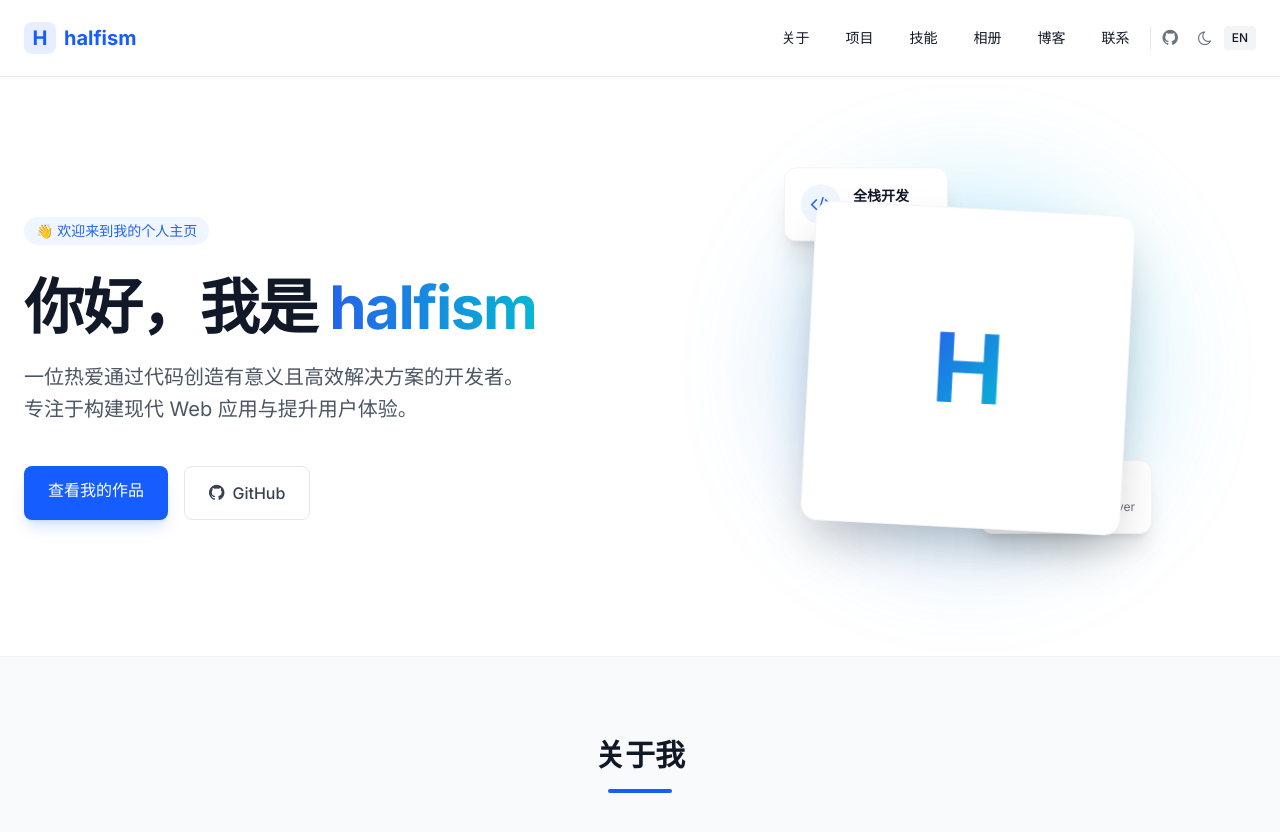
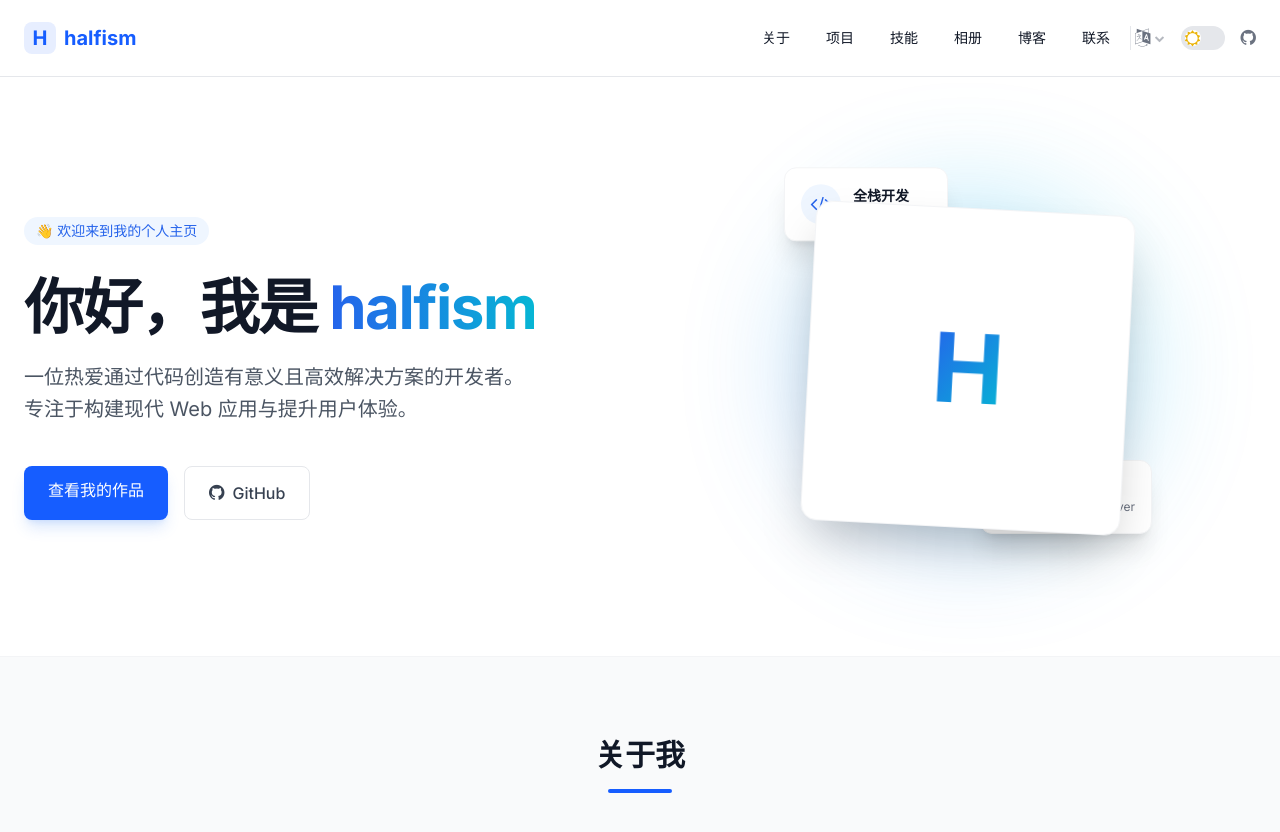
Before and after one commit to halfism/halfism.github.io, a Jekyll site: the page built from index.html, in a window 1280 px wide and 900 px high. Shown: the top 832 px of the window. Built offline with Jekyll 4.4.1, drawn with Linux system fonts in a browser that asks for light colours; nearby versions of some CDN libraries.

Commit message:
update halfism.github.io

```diff
--- a/_includes/header.html
+++ b/_includes/header.html
@@ -29,27 +29,39 @@
 
                 <div class="h-6 w-px bg-gray-200 dark:bg-gray-700 mx-2"></div>
 
-                <a href="https://github.com/{{ site.github_username }}" target="_blank" class="p-2 text-gray-500 hover:text-primary transition-colors">
-                    <i class="fa fa-github text-lg"></i>
-                </a>
+                <div class="flex items-center gap-4">
+                    <!-- Language Switcher Dropdown -->
+                    <div class="relative group">
+                        <button class="flex items-center text-gray-500 hover:text-gray-900 dark:hover:text-gray-300 transition-colors focus:outline-none py-2">
+                            <i class="fa fa-language text-lg" aria-hidden="true"></i>
+                            <i class="fa fa-chevron-down ml-1 text-[10px] opacity-50"></i>
+                        </button>
 
-                <button id="theme-toggle" onclick="toggleTheme()" class="p-2 text-gray-500 hover:text-yellow-500 transition-colors">
-                    <i id="theme-icon" class="fa fa-moon-o"></i>
-                </button>
+                        <!-- Dropdown Menu -->
+                        <div class="absolute right-0 mt-0 w-32 bg-white dark:bg-[#161b22] border border-gray-200 dark:border-gray-700 rounded-md shadow-lg py-1 hidden group-hover:block z-50">
+                            <a href="/" class="block px-4 py-2 text-sm text-gray-700 dark:text-gray-300 hover:bg-gray-100 dark:hover:bg-gray-800 flex justify-between items-center">
+                                简体中文
+                                {% unless page.lang == 'en' %}<i class="fa fa-check text-primary text-xs"></i>{% endunless %}
+                            </a>
+                            <a href="/index_en.html" class="block px-4 py-2 text-sm text-gray-700 dark:text-gray-300 hover:bg-gray-100 dark:hover:bg-gray-800 flex justify-between items-center">
+                                English
+                                {% if page.lang == 'en' %}<i class="fa fa-check text-primary text-xs"></i>{% endif %}
+                            </a>
+                        </div>
+                    </div>
 
-                {% if page.lang %}
-                <div class="flex items-center ml-2">
-                    {% if page.lang == "en" %}
-                    <a href="/index_zh.html" class="text-xs font-medium px-2 py-1 rounded bg-gray-100 dark:bg-gray-800 hover:bg-gray-200 dark:hover:bg-gray-700 transition-colors">
-                        中文
+                    <!-- Theme Toggle Switch -->
+                    <button onclick="toggleTheme()" class="relative inline-flex items-center h-6 rounded-full w-11 bg-gray-200 dark:bg-gray-700 transition-colors focus:outline-none" aria-label="Toggle Dark Mode">
+                        <span class="sr-only">Toggle Dark Mode</span>
+                        <span id="theme-switch-knob" class="inline-block w-4 h-4 transform bg-white rounded-full transition-transform duration-200 ease-in-out translate-x-1 flex items-center justify-center">
+                             <i id="theme-switch-icon" class="fa fa-sun-o text-[10px] text-yellow-500"></i>
+                        </span>
+                    </button>
+
+                    <a href="https://github.com/{{ site.github_username }}" target="_blank" class="text-gray-500 hover:text-gray-900 dark:hover:text-gray-300 transition-colors">
+                        <i class="fa fa-github text-lg"></i>
                     </a>
-                    {% else %}
-                    <a href="/index_en.html" class="text-xs font-medium px-2 py-1 rounded bg-gray-100 dark:bg-gray-800 hover:bg-gray-200 dark:hover:bg-gray-700 transition-colors">
-                        EN
-                    </a>
-                    {% endif %}
                 </div>
-                {% endif %}
             </div>
 
             <!-- Mobile Menu Button -->
--- a/_layouts/default.html
+++ b/_layouts/default.html
@@ -81,6 +81,8 @@
             const themeIcon = document.getElementById('theme-icon');
             const themeIconMobile = document.getElementById('theme-icon-mobile');
             const themeIconFooter = document.getElementById('theme-icon-footer');
+            const themeSwitchKnob = document.getElementById('theme-switch-knob');
+            const themeSwitchIcon = document.getElementById('theme-switch-icon');
 
             if (themeIcon) {
                 themeIcon.className = theme === 'light' ? 'fa fa-moon-o' : 'fa fa-sun-o';
@@ -92,6 +94,21 @@
 
             if (themeIconFooter) {
                 themeIconFooter.className = theme === 'light' ? 'fa fa-moon-o' : 'fa fa-sun-o';
+            }
+
+            // Update new Switch UI
+            if (themeSwitchKnob) {
+                if (theme === 'dark') {
+                    themeSwitchKnob.classList.remove('translate-x-1');
+                    themeSwitchKnob.classList.add('translate-x-6');
+                } else {
+                    themeSwitchKnob.classList.add('translate-x-1');
+                    themeSwitchKnob.classList.remove('translate-x-6');
+                }
+            }
+
+            if (themeSwitchIcon) {
+                themeSwitchIcon.className = theme === 'light' ? 'fa fa-sun-o text-yellow-500' : 'fa fa-moon-o text-gray-700';
             }
         }
 
```
